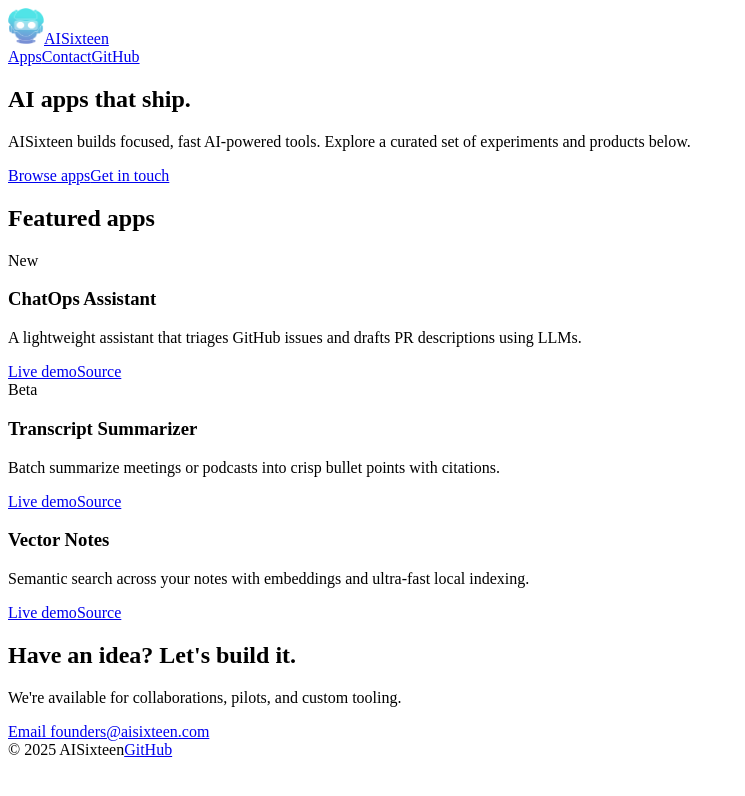
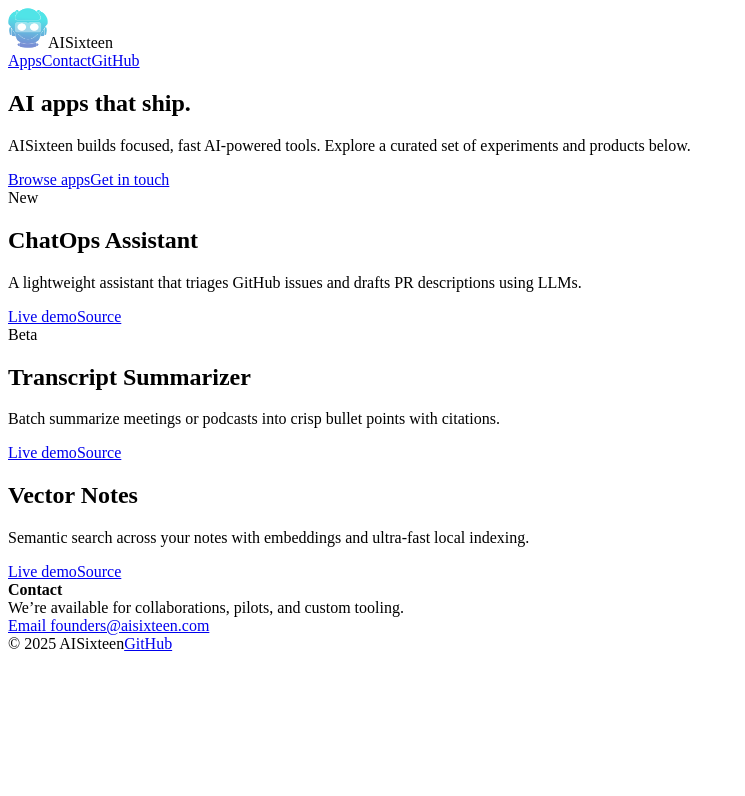
Before and after one commit to Alexadar/aisixteen_website, a React (Vite) app: page / in a window 1280 px wide. Shown: the top 796 px of the page, without its empty margins (0-745 px from the left). Built offline with nearby package versions, Linux system fonts and the light colour scheme; the HTML template or start-up script is replaced by a standard one.

Commit message:
feat: switch to single-column 5-section layout (header, 3 app sections, footer)

```diff
--- a/src/App.jsx
+++ b/src/App.jsx
@@ -1,42 +1,37 @@
 import React from 'react'
 import { apps } from './data/apps'
 
+// One-column, 5-section layout:
+// 1) Header section
+// 2-4) App sections
+// 5) Footer
 export default function App() {
   return (
     <div className="page">
-      <Header />
+      <HeaderSection />
       <main>
-        <Hero />
-        <AppsGrid />
-        <CTA />
+        <AppsSections />
       </main>
       <Footer />
     </div>
   )
 }
 
-function Header() {
+function HeaderSection() {
   return (
-    <header className="header">
-      <div className="container header-inner">
-        <a className="brand" href="#" aria-label="AISixteen home">
-          <img src={`${import.meta.env.BASE_URL}logo.png`} alt="AISixteen logo" width="36" height="36" />
+    <section id="top" className="section header-section">
+      <div className="container">
+        <div className="brand-row">
+          <div className="brand">
+            <img src={`${import.meta.env.BASE_URL}logo.png`} alt="AISixteen logo" width="40" height="40" />
             <span className="brand-name">AISixteen</span>
-        </a>
-        <nav className="nav">
-          <a href="#apps">Apps</a>
-          <a href="#contact">Contact</a>
+          </div>
+          <div className="top-links">
+            <a className="btn small" href="#apps">Apps</a>
+            <a className="btn small" href="#footer">Contact</a>
             <a className="btn small" href="https://github.com/" target="_blank" rel="noreferrer">GitHub</a>
-        </nav>
           </div>
-    </header>
-  )
-}
-
-function Hero() {
-  return (
-    <section className="section hero">
-      <div className="container">
+        </div>
         <h1>AI apps that ship.</h1>
         <p className="lead">
           AISixteen builds focused, fast AI-powered tools. Explore a curated set of
@@ -44,27 +39,24 @@
         </p>
         <div className="hero-actions">
           <a href="#apps" className="btn primary">Browse apps</a>
-          <a href="#contact" className="btn">Get in touch</a>
+          <a href="#footer" className="btn">Get in touch</a>
         </div>
       </div>
     </section>
   )
 }
 
-function AppsGrid() {
+function AppsSections() {
   return (
-    <section id="apps" className="section apps">
+    <div id="apps">
+      {apps.map((app) => (
+        <section id={app.slug} key={app.slug} className="section app-section">
           <div className="container">
-        <h2 className="section-title">Featured apps</h2>
-        <div className="grid">
-          {apps.map((app) => (
-            <article key={app.slug} className="card">
+            <article className="app-card">
               {app.badge && <span className={`badge ${app.badge.toLowerCase()}`}>{app.badge}</span>}
-              <div className="card-body">
-                <h3 className="card-title">{app.name}</h3>
-                <p className="card-desc">{app.description}</p>
-              </div>
-              <div className="card-actions">
+              <h2 className="app-title">{app.name}</h2>
+              <p className="app-desc">{app.description}</p>
+              <div className="app-actions">
                 {app.demo && (
                   <a className="btn primary" href={app.demo} target="_blank" rel="noreferrer">Live demo</a>
                 )}
@@ -73,32 +65,29 @@
                 )}
               </div>
             </article>
+          </div>
+        </section>
       ))}
     </div>
-      </div>
-    </section>
-  )
-}
-
-function CTA() {
-  return (
-    <section id="contact" className="section cta">
-      <div className="container">
-        <h2>Have an idea? Let's build it.</h2>
-        <p>We're available for collaborations, pilots, and custom tooling.</p>
-        <a className="btn primary" href="mailto:founders@aisixteen.com">Email founders@aisixteen.com</a>
-      </div>
-    </section>
   )
 }
 
 function Footer() {
   const year = new Date().getFullYear()
   return (
-    <footer className="footer">
+    <footer id="footer" className="footer">
       <div className="container footer-inner">
+        <div>
+          <strong>Contact</strong>
+          <div className="footer-desc">We’re available for collaborations, pilots, and custom tooling.</div>
+          <div className="footer-actions">
+            <a className="btn primary" href="mailto:founders@aisixteen.com">Email founders@aisixteen.com</a>
+          </div>
+        </div>
+        <div className="footer-meta">
           <span>© {year} AISixteen</span>
           <a href="https://github.com/" target="_blank" rel="noreferrer">GitHub</a>
+        </div>
       </div>
     </footer>
   )
--- a/src/styles.css
+++ b/src/styles.css
@@ -14,17 +14,15 @@
   color:var(--text); background: radial-gradient(1000px 600px at 30% -10%, rgba(124,92,255,.15), transparent), var(--bg);
 }
 .container{max-width:1080px;margin:0 auto;padding:0 20px}
-.header{position:sticky;top:0;background:linear-gradient(180deg, rgba(11,16,32,.9), rgba(11,16,32,.6));backdrop-filter:saturate(120%) blur(8px);border-bottom:1px solid rgba(255,255,255,.06);}
-.header-inner{display:flex;align-items:center;justify-content:space-between;padding:14px 0}
+.header-section{padding:72px 0 24px}
+.brand-row{display:flex;align-items:center;justify-content:space-between;gap:12px}
 .brand{display:flex;align-items:center;gap:10px;color:var(--text);text-decoration:none;font-weight:700}
 .brand img{border-radius:8px}
 .brand-name{letter-spacing:.2px}
-.nav{display:flex;gap:14px}
-.nav a{color:var(--muted);text-decoration:none}
-.nav .btn{margin-left:8px}
+.top-links{display:flex;gap:10px}
+.top-links a{color:var(--muted);text-decoration:none}
 
-.hero{padding:72px 0 36px}
-.hero h1{font-size:44px;line-height:1.1;margin:0 0 10px}
+.header-section h1{font-size:44px;line-height:1.1;margin:14px 0 10px}
 .lead{font-size:18px;color:var(--muted);max-width:800px}
 .hero-actions{margin-top:22px;display:flex;gap:12px}
 
@@ -34,24 +32,19 @@
 .btn:focus-visible{outline:none; box-shadow: var(--ring)}
 
 .section{padding:36px 0}
-.section-title{font-size:22px;margin:0 0 14px}
 
-.grid{display:grid;grid-template-columns:repeat(3,minmax(0,1fr));gap:16px}
-@media (max-width:1000px){.grid{grid-template-columns:repeat(2,minmax(0,1fr))}}
-@media (max-width:640px){.grid{grid-template-columns:1fr}}
+.app-section .app-card{position:relative;background:linear-gradient(180deg, rgba(255,255,255,.04), rgba(255,255,255,.02));border:1px solid rgba(255,255,255,.08);border-radius:14px;overflow:hidden;padding:18px}
+.app-title{margin:0 0 6px;font-size:22px}
+.app-desc{margin:0 0 12px;color:var(--muted)}
+.app-actions{display:flex;gap:8px}
 
-.card{position:relative;background:linear-gradient(180deg, rgba(255,255,255,.04), rgba(255,255,255,.02));border:1px solid rgba(255,255,255,.08);border-radius:14px;overflow:hidden;display:flex;flex-direction:column}
 .badge{position:absolute;top:10px;left:10px;background:rgba(124,92,255,.2);border:1px solid rgba(124,92,255,.5);color:#dcd3ff;padding:4px 8px;border-radius:999px;font-size:12px}
 .badge.beta{background:rgba(85,211,255,.2);border-color:rgba(85,211,255,.5);color:#d5f4ff}
-.card-body{padding:16px 16px 8px}
-.card-title{margin:0 0 6px;font-size:18px}
-.card-desc{margin:0;color:var(--muted)}
-.card-actions{display:flex;gap:8px;padding:12px 16px 16px}
 
-.cta{padding:48px 0}
-.cta .container{background:linear-gradient(135deg, rgba(124,92,255,.12), rgba(85,211,255,.12));border:1px solid rgba(255,255,255,.08);border-radius:16px;padding:24px;text-align:center}
-.cta h2{margin:0 0 6px}
-.cta p{margin:0 0 18px;color:var(--muted)}
+.cta{display:none}
 
 .footer{border-top:1px solid rgba(255,255,255,.08);padding:18px 0;margin-top:24px}
-.footer-inner{display:flex;justify-content:space-between;align-items:center;color:var(--muted)}
+.footer-inner{display:flex;justify-content:space-between;align-items:center;gap:12px;color:var(--muted)}
+.footer-desc{color:var(--muted);margin:6px 0 10px}
+.footer-actions{margin-top:6px}
+.footer-meta{display:flex;gap:12px;align-items:center}
```
Also changed, not shown: 6 other files (tests, documents, lock files or other folders). Lines whose indentation alone changed are shown as unchanged.
